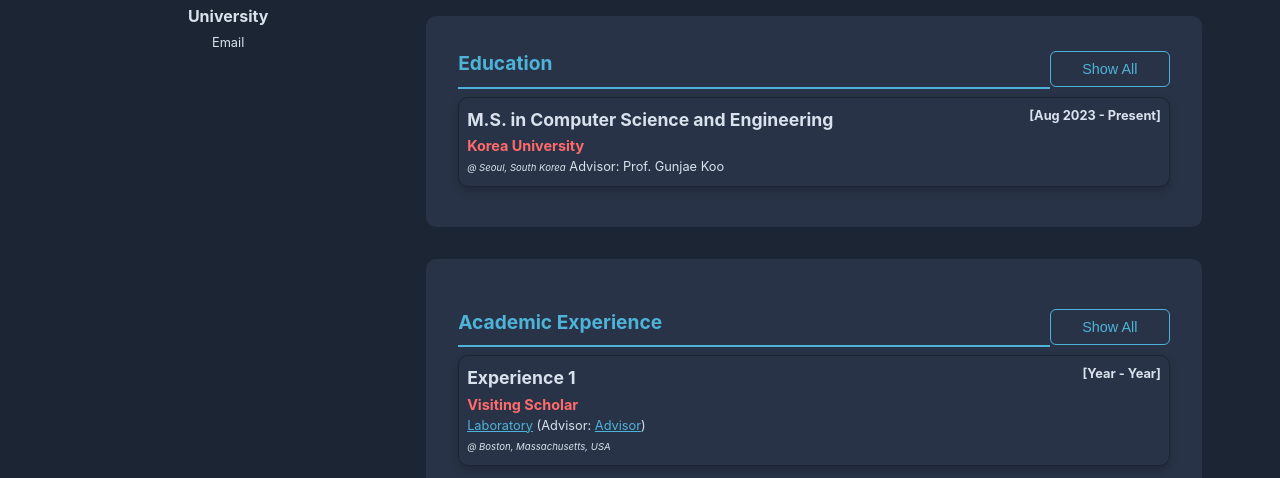
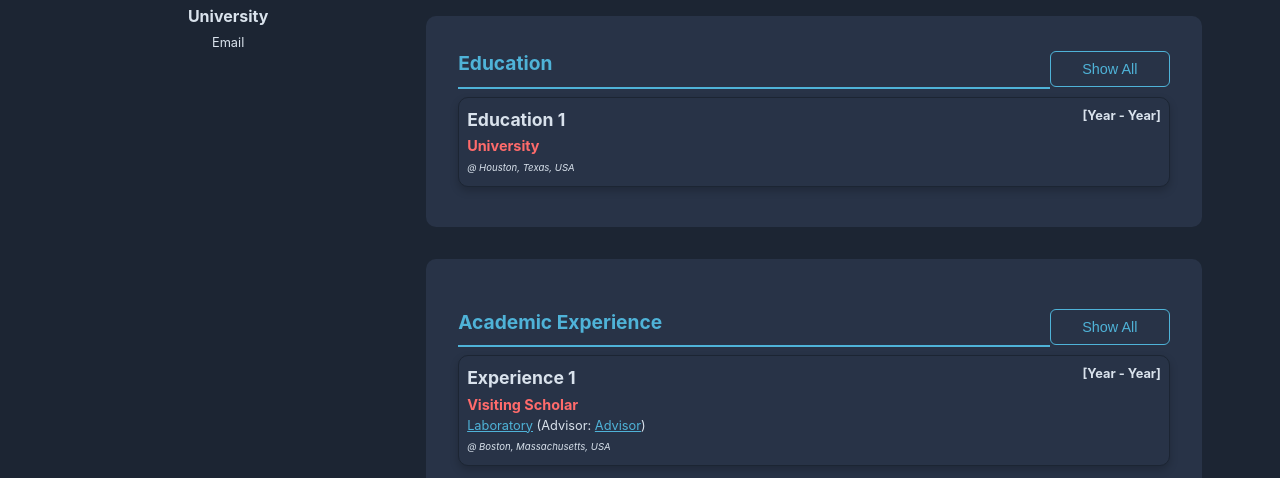
Before and after one commit to kimyujin1005/yujin_personal_page, a plain HTML site: page index.html in a window 1280 px wide. Shown: the part 322-800 px from the top of the page. Drawn offline with Linux system fonts and the light colour scheme.

Commit message:
Update index.html

```diff
--- a/index.html
+++ b/index.html
@@ -219,13 +219,12 @@
           <div class="experience-container">
             <div class="experience-text">
               <div class="experience-header">
-                <h1 class="experience-title">M.S. in Computer Science and Engineering</h1>
-                <span class="experience-dates">[Aug 2023 - Present]</span>
+                <h1 class="experience-title">Education 1</h1>
+                <span class="experience-dates">[Year - Year]</span>
               </div>
-              <h2 class="experience-subtitle text-accent">Korea University</h2>
+              <h2 class="experience-subtitle text-accent">University</h2>
               <p class="experience-description">
-                <span class="location-content">@ Seoul, South Korea</span>
-                Advisor: Prof. Gunjae Koo<br>
+                <span class="location-content">@ Houston, Texas, USA</span>
               </p>
             </div>
           </div>
```
